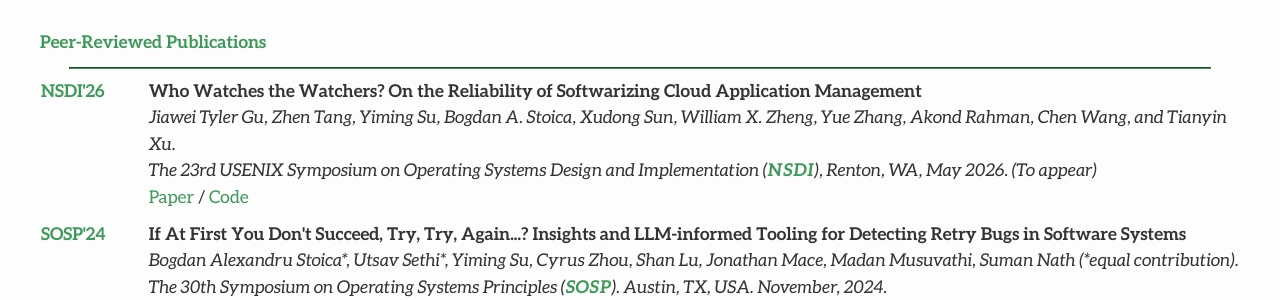
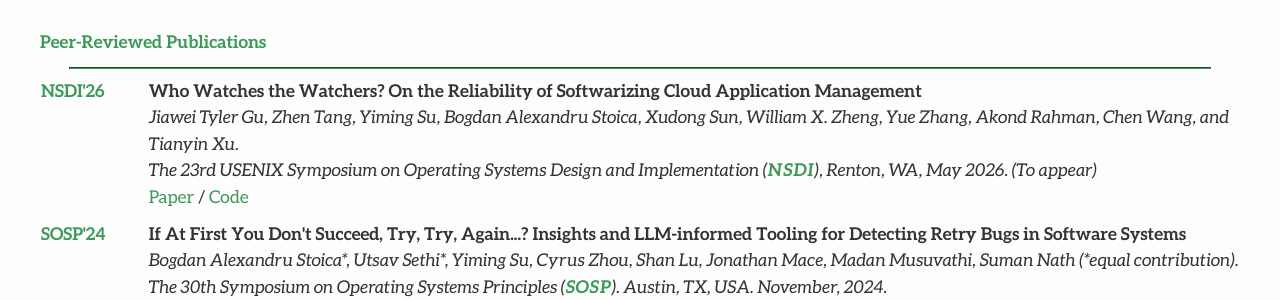
Before and after one commit to bastoica/bastoica.github.io, a Jekyll site: the page built from research.md, in a window 1280 px wide. Shown: the part 242-542 px from the top of the page. Built offline with Jekyll 4.4.1, drawn with Linux system fonts in a browser that asks for light colours; nearby versions of some CDN libraries.

Commit message:
fixed another minor typo

```diff
--- a/research.md
+++ b/research.md
@@ -20,7 +20,7 @@ published: true
     <td class="table-left-column-with-text-color"><b>NSDI'26</b></td>
     <td class="table-right-column">
 	  <b>Who Watches the Watchers? On the Reliability of Softwarizing Cloud Application Management</b><br>
-	  <i>Jiawei Tyler Gu, Zhen Tang, Yiming Su, Bogdan A. Stoica, Xudong Sun, William X. Zheng, Yue Zhang, Akond Rahman, Chen Wang, and Tianyin Xu.</i><br>
+	  <i>Jiawei Tyler Gu, Zhen Tang, Yiming Su, Bogdan Alexandru Stoica, Xudong Sun, William X. Zheng, Yue Zhang, Akond Rahman, Chen Wang, and Tianyin Xu.</i><br>
 	  <i>The 23rd USENIX Symposium on Operating Systems Design and Implementation (<a class="useful-links" href="https://www.usenix.org/conference/nsdi26" target="_blank"><b>NSDI</b></a>), Renton, WA, May 2026. (To appear)</i><br>
 	  <a class="useful-links" href="/files/papers/2026_nsdi_oat.pdf" target="_blank">Paper</a> / <a class="useful-links" href="https://github.com/xlab-uiuc/acto" target="_blank">Code</a><br>
 	</td>
```
